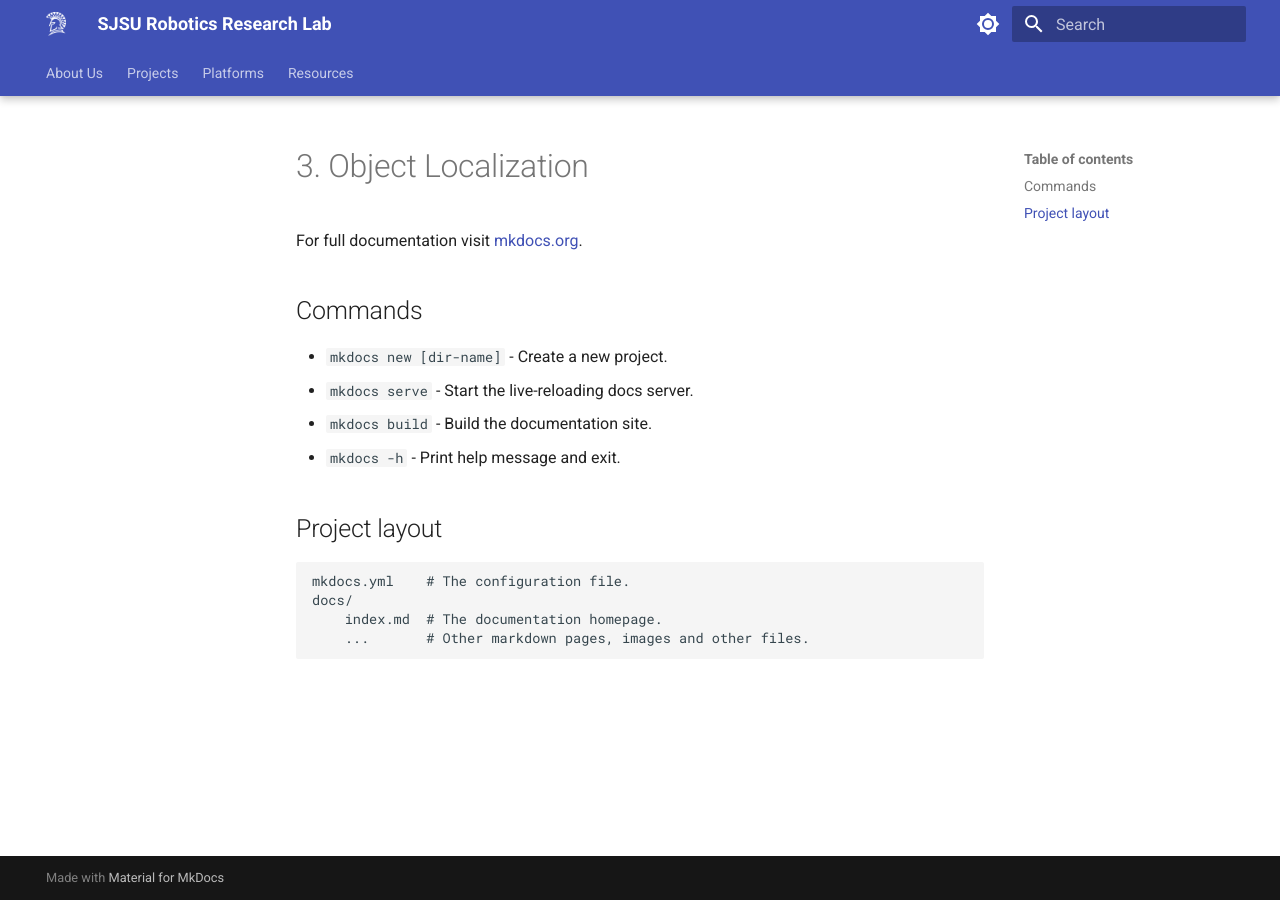
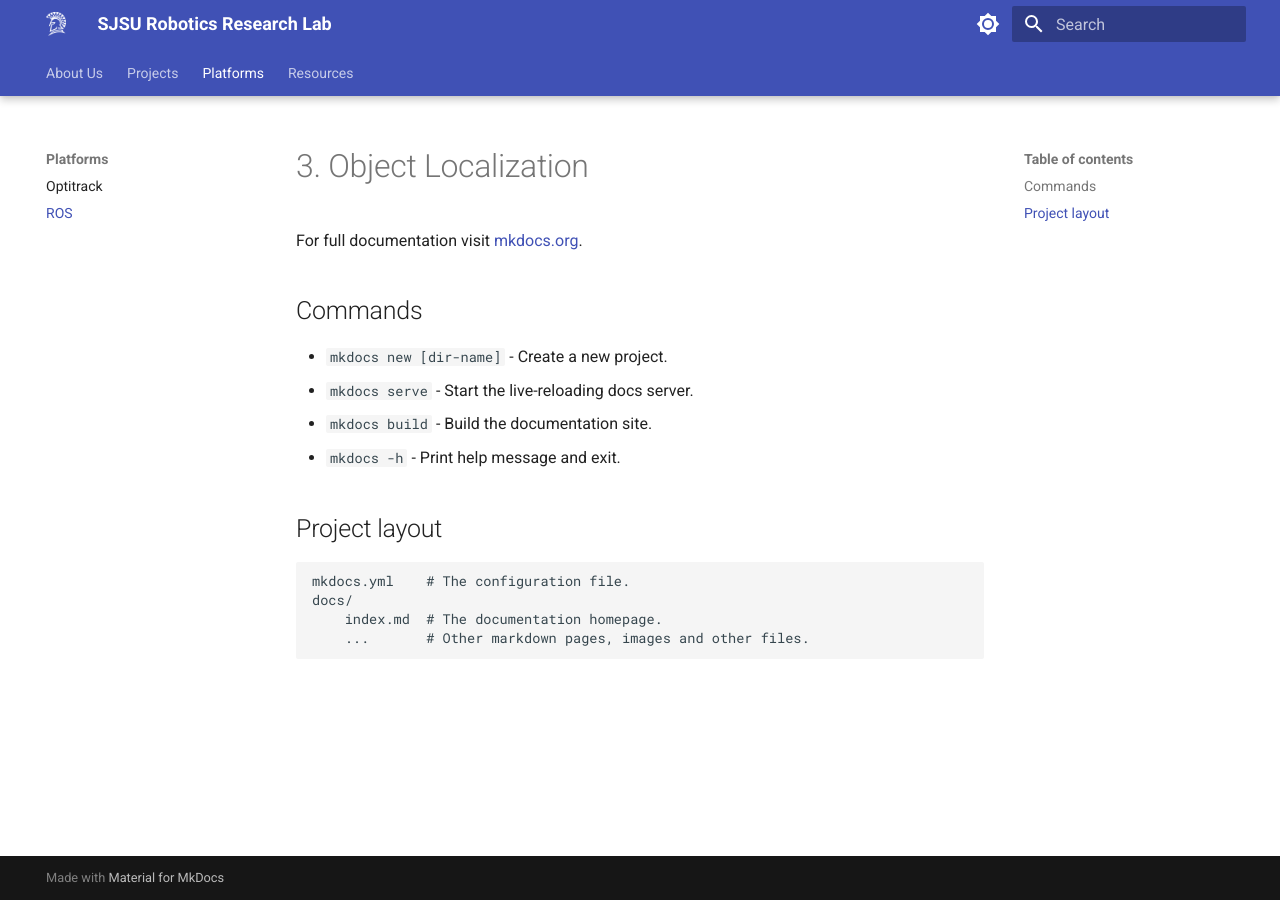
Before and after one commit to lphucthinh40/sample_mkdocs, an MkDocs documentation site: the page built from docs/platforms/ros_overview.md, in a window 1280 px wide. Built offline with MkDocs 1.6.1 and Material for MkDocs 9.7.7, drawn with Linux system fonts in a browser that asks for light colours; part of the change alters nothing that is shown.

```diff
--- a/mkdocs.yml
+++ b/mkdocs.yml
@@ -34,9 +34,10 @@ markdown_extensions:
 nav:
     - "About Us": 'about.md'
     - Projects:
-        - SambotRL: 'projects/sambotrl/resources/how-to-ssh.md'
+        - SambotRL:
+            - "SSH into Sambot": 'projects/sambotrl/resources/how-to-ssh.md'
     - Platforms:
-        - Optitrack: 'platforms/Optitrack/overview.md'
-        - ROS: 'platforms/ROS/overview.md'
+        - Optitrack: 'platforms/optitrack_overview.md'
+        - ROS: 'platforms/ros_overview.md'
     - Resources:
         - 'Learning ROS': 'resources/learning-ros.md'
```
Also changed, not shown: docs/platforms/optitrack_installation.md (renamed from docs/Platforms/Optitrack/setup-guide.md), docs/platforms/optitrack_localization.md (renamed from docs/Platforms/Optitrack/localization.md), docs/platforms/optitrack_overview.md (renamed from docs/Platforms/Optitrack/overview.md), docs/platforms/ros_cookbook.md (renamed from docs/Platforms/ROS/cookbook.md), docs/platforms/ros_installation.md (renamed from docs/Platforms/ROS/installation.md), docs/platforms/ros_overview.md (renamed from docs/Platforms/ROS/overview.md).
